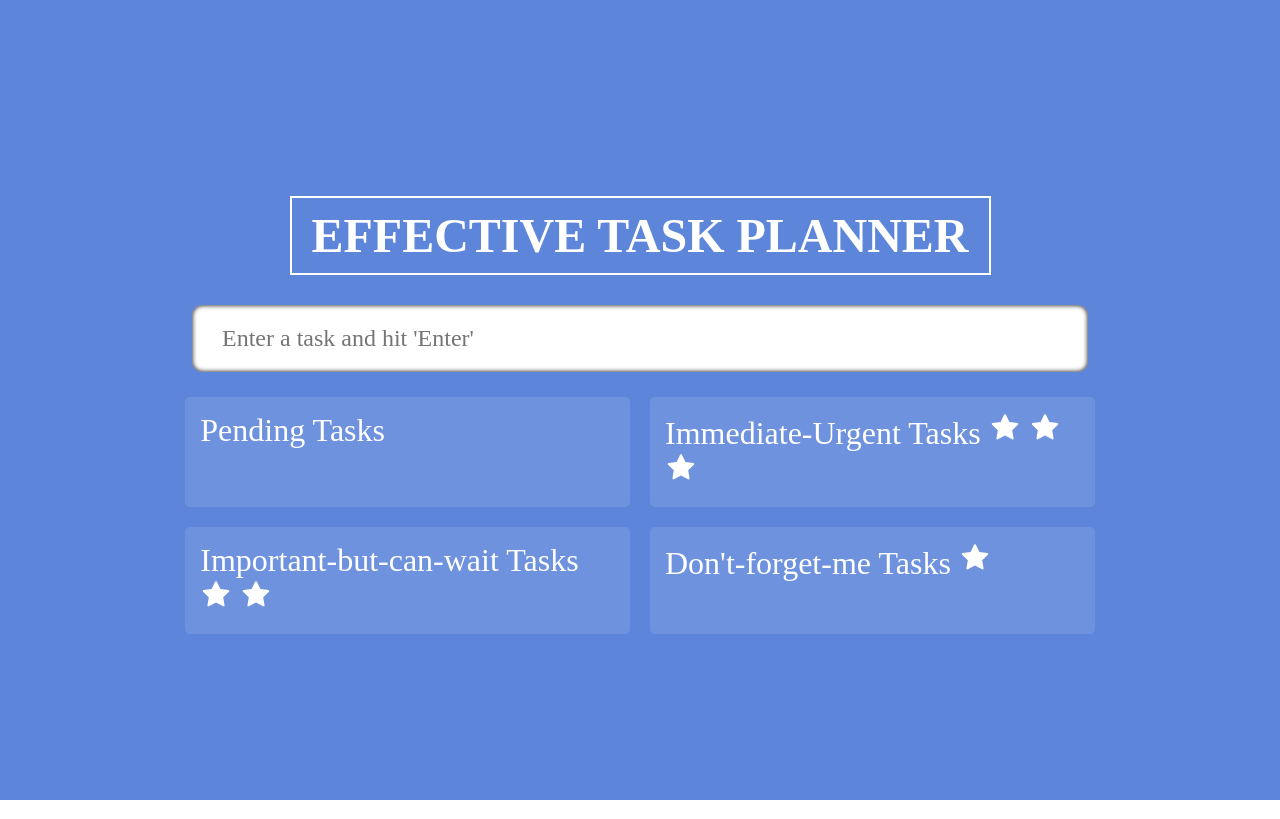
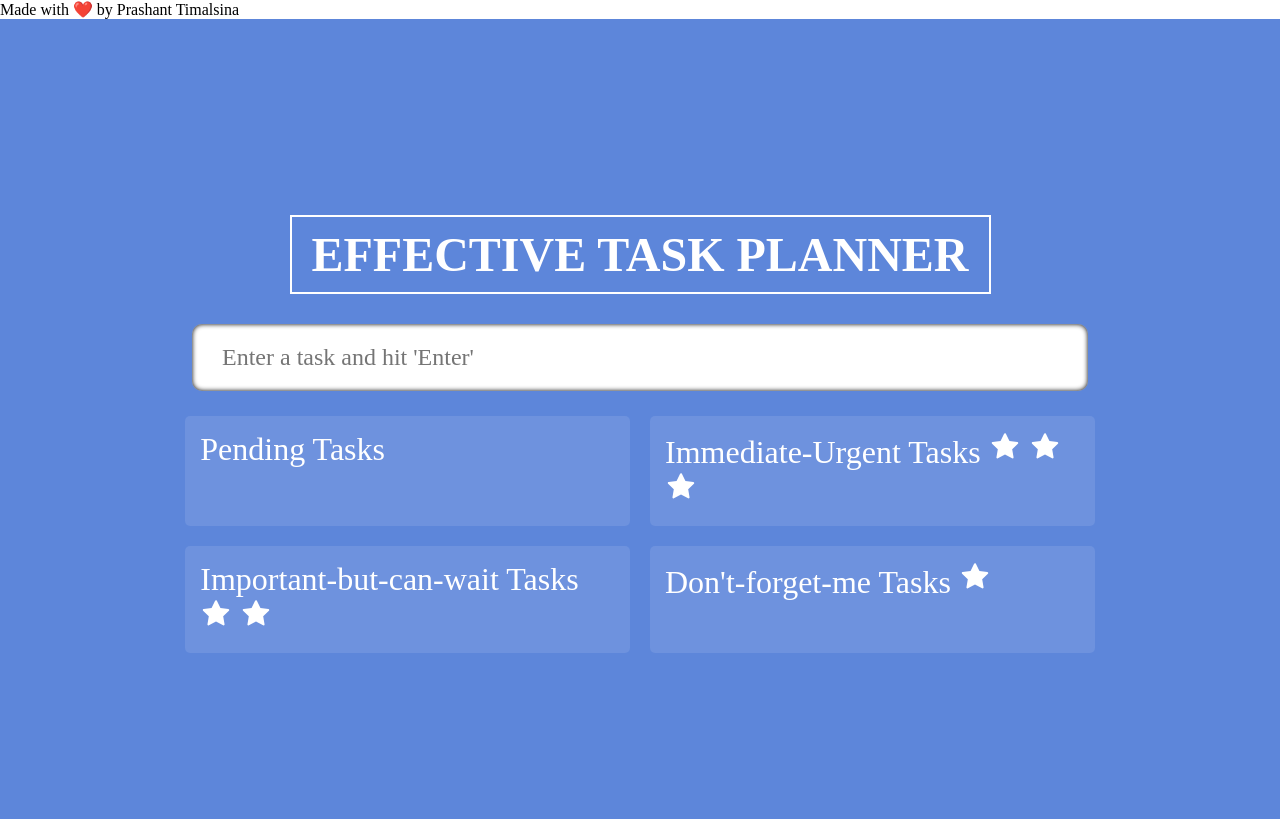
Before and after one commit to tprashant-21/effective-task-planner, a React (Vite) app: page / in a window 1280 px wide. Built offline with nearby package versions, Linux system fonts and the light colour scheme; a web font is replaced by a local one.

Commit message:
Update App.tsx

```diff
--- a/src/App.tsx
+++ b/src/App.tsx
@@ -71,6 +71,8 @@ const App: React.FC = () => {
   return (
     <DragDropContext onDragEnd={onDragEnd}>
 
+      <div className="tag"> Made with ❤️ by Prashant Timalsina </div>
+
       <div className='app'>
         <h1 className='heading'>EFFECTIVE TASK PLANNER</h1>
         <TaskInput task={task} setTask={setTask} handleAdd = {handleAdd} />
```
